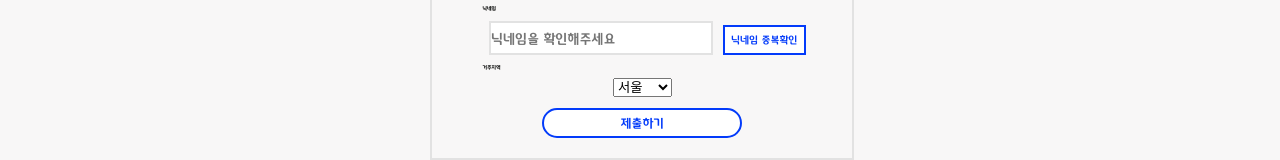
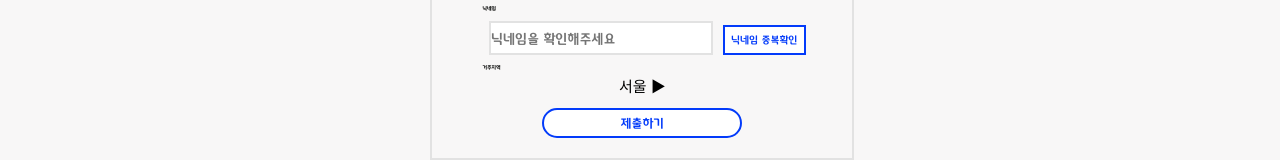
Before and after one commit to yundevingV/BookStore24, a React (Create React App) app: page /join in a window 1280 px wide. Shown: the part 262-422 px from the top of the page. Built offline with nearby package versions, Linux system fonts and the light colour scheme.

Commit message:
[Feat] : Dropdown 메뉴로 거주지역 선택 구현

```diff
--- /dev/null
+++ b/src/components/Dropdown.tsx
@@ -0,0 +1,109 @@
+import React ,{useState} from "react";
+
+import { styled } from "styled-components";
+
+export default function Dropdown() {
+
+    // 거주지역 선택 더미 데이터
+    const list = ["서울", "인천", "경기도", "부산"];
+
+
+    const [active, setActive] = useState(false); // 리스트가 열려있는지 확인
+    const [selected, setSelected] = useState(list[0]); // 선택된 값을 selected에 담아 컴포넌트 간에 공유
+
+    console.log(active);
+    return (
+    // StyledSelectbox = button, ul을 담는 전체 div
+    <StyledSelectbox>
+
+    <StyledSelectedLabel value={selected} onClick={() => setActive(!active)}>
+    {/* 선택된 값이 보여질 버튼 */}
+        {selected} {active ? '▼' : '▶'}
+    </StyledSelectedLabel>
+    {/* 리스트를 보여줄 ul (ul을 열고 닫는 방식을 통해 드롭다운 구현) */}
+    {active ? <StyledOptionList >
+        {list
+        .filter(element => element !== selected) // 현재 selected된 값을 제외하고 보여주도록 함.
+        .map(element => (
+            <StyledOptionItem
+            key={element} // map을 쓰기 위해서는 해당 방식으로 key가 주어져야함.
+            onClick={() => { // 클릭되면 active를 끄고 element로 선택된 값을 변경함.
+                setActive(false);
+                setSelected(element);
+            }}
+            >
+            {/* li에 들어갈 리스트들 */}
+            {element}
+            </StyledOptionItem>
+        ))}
+    </StyledOptionList> : <></>}
+
+
+    </StyledSelectbox>
+    );
+
+}
+
+export const StyledSelectbox = styled.div`
+    position : relative;
+    border-radius: 8px;
+    background: transparent;
+    cursor: pointer;
+`;
+
+export const StyledSelectedLabel = styled.button`
+
+// display설정
+border: none;
+// 크기 설정
+
+// more 아이콘과 가까운 위치에 글자를 두기 위함.
+justify-content: right;
+// 글자 크기 설정
+font-size: 15px;
+background: transparent;
+
+// 커서가 올라오면 pointer모양으로 변경
+cursor: pointer;
+`;
+const StyledOptionItem = styled.li`
+  box-sizing: border-box;
+  transition: 0.3s;
+  font-size : 15px;
+  &:hover {
+    background: #e2e2e2;
+  }
+`;
+
+
+
+const StyledOptionList = styled.ul`
+    box-sizing: border-box; // 테두리에 맞게 ul 크기 조절
+    position: absolute; // absolute를 이용해 위치를 원하는 곳에 둘것.
+    top : 0px;
+    list-style-type: none; // ul을 커스텀할 거라면 꼭 해줘야하는 list-style-type:none
+    width: 100%; // 크기는 드롭다운 본체의 너비와 동일하게함.
+    border-radius: 8px; // 동글동글하게 아래부분을 만들어야해서 border-radius를 줌.
+    background: #ffffff; // 배경색
+    transition: 0.2s ease-in-out; // 0.2초를 걸려서 부드럽게 ul이 보이고 사라진다.
+    overflow-y: scroll; // scroll을 통해 리스트 내용들을 보겠다.
+    &::-webkit-scrollbar { // scrollbar 자체의 설정
+        // 너비를 작게 설정
+        width: 6px;
+    }
+    &::-webkit-scrollbar-track { // scrollbar의 배경부분 설정
+        // 부모와 동일하게 함(나중에 절전모드, 밤모드 추가되면 수정하기 번거로우니까... 미리 보이는 노동은 최소화)
+        background: transparent;
+    }
+    &::-webkit-scrollbar-thumb { // scrollbar의 bar 부분 설정
+        // 동글동글한 회색 바를 만든다.
+        border-radius: 1rem;
+        background: transparent;
+    }
+    &::-webkit-scrollbar-button { // scrollbar의 상하단 위/아래 이동 버튼
+        // 크기를 안줘서 안보이게 함.
+        width: 0;
+        height: 0;
+    }
+
+  `;
--- a/src/pages/Join.tsx
+++ b/src/pages/Join.tsx
@@ -1,5 +1,6 @@
 import React,{useState} from "react";
 import Header from "../components/Header";
+import Dropdown from "../components/Dropdown";
 import useInput from "../hooks/useInput";
 
 import { styled ,css } from "styled-components";
@@ -23,13 +24,12 @@ export default function Join(){
     }
 
 
-    // 거주지역 선택 더미 데이터
-    const selectList = ["서울", "인천", "경기도", "부산"];
-    const [selected, setSelected] = useState('');
 
-    const handleSelect = (e : any) => {
-        setSelected(e.target.value);
-    };
+
+
+
+    //드롭다운 메뉴 펼치기
+    const [view , setView] = useState(false);
 
     return(
         <Wrapper>
@@ -107,19 +107,21 @@ export default function Join(){
                             <P>거주지역</P>
                         </PDiv>
 
-                    <select onChange={handleSelect} value={selected}>
-                        {selectList.map((item) => (
-                            <option value={item} key={item}>
-                                {item}
-                            </option>
-                        ))}
-                    </select>
+                        <Dropdown />
+
+
                 </InputContainer>
 
+                <DropdownContainer>
+
+                </DropdownContainer>
+
                 <ButtonContainer>
+
                     <SubmitButton onClick={submit}>
                         제출하기
                     </SubmitButton>
+
                 </ButtonContainer>
             </JoinContainer>
 
@@ -227,6 +229,11 @@ font-family: tway, sans-serif, Arial;
 
 
 `
+const DropdownContainer = styled.div`
+margin: 0 auto;
+text-align : center;
+`
+
 const ButtonContainer = styled.div`
 margin: 0 auto;
 text-align : center;
```
